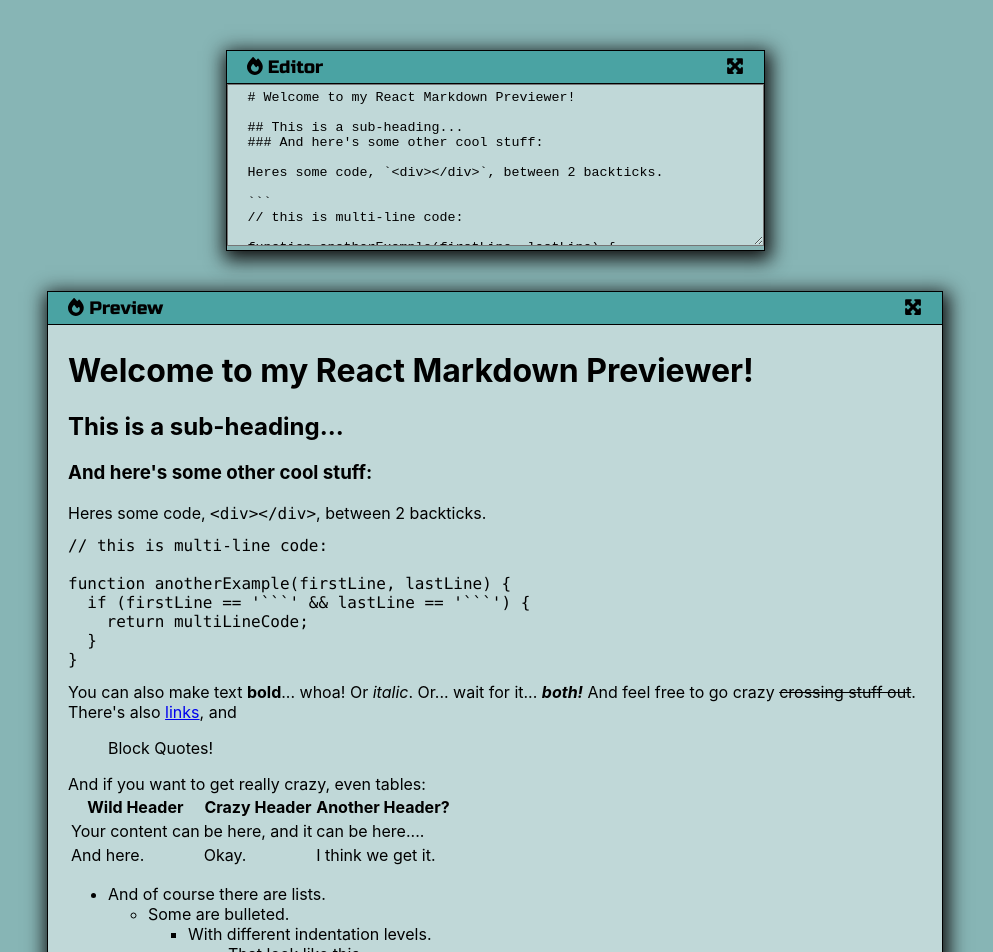
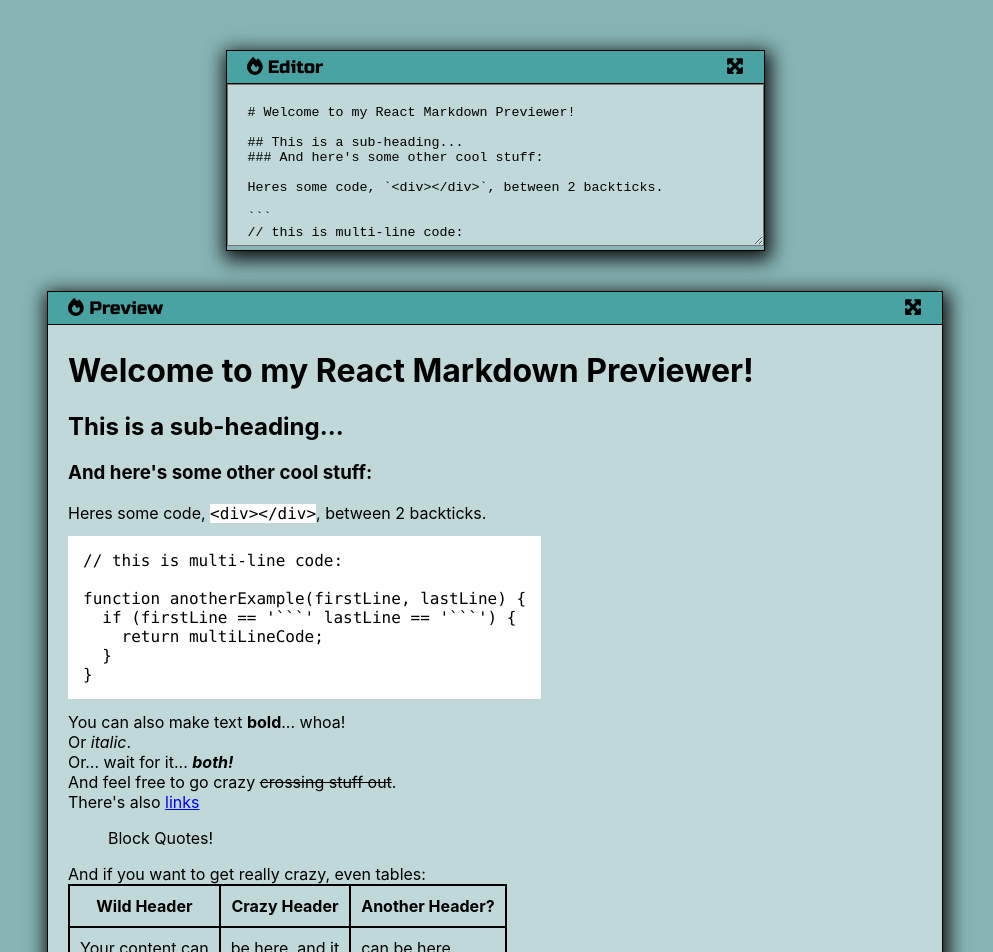
Before and after one commit to LyudmilaNevedomskaya/markdown-previewer, a React (Create React App) app: page / in a window 1280 px wide. Shown: the top 952 px of the page, without its empty margins (145-1138 px from the left). Built offline with nearby package versions, Linux system fonts and the light colour scheme; the HTML template or start-up script is replaced by a standard one.

Commit message:
App.js refactored to functional component, all tests passed

```diff
--- a/package.json
+++ b/package.json
@@ -11,9 +11,7 @@
     "@testing-library/react": "^13.4.0",
     "@testing-library/user-event": "^13.5.0",
     "dompurify": "^2.4.0",
-    "jsdom": "^20.0.1",
     "marked": "^4.1.1",
-    "marked-react": "^1.3.0",
     "react": "^18.2.0",
     "react-dom": "^18.2.0",
     "react-scripts": "5.0.1",
--- a/src/App.css
+++ b/src/App.css
@@ -12,6 +12,14 @@ p {
 img {
   max-width: 250px;
 }
+code {
+  background-color: white;
+}
+pre {
+  background-color: white;
+  width: fit-content;
+  padding: 15px;
+}
 .container {
   display: flex;
   flex-direction: column;
@@ -20,6 +28,14 @@ img {
   margin: auto;
   margin-top: 50px;
   width: 70%;
+}
+table {
+  border: 2px solid black;
+  border-collapse: collapse;
+}
+td, th {
+  border: 2px solid black;
+  padding: 10px;
 }
 .editor-container, .preview-container {
   border: 1px solid black;
--- a/src/App.js
+++ b/src/App.js
@@ -1,39 +1,36 @@
 import './App.css';
 import React from 'react';
-import DOMPurify from 'dompurify';
-import { marked } from 'marked'
-import defaultMarkdown from './utils/defaultMarkdown';
 import Editor from './components/Editor';
 import Previewer from './components/Previewer';
+import { marked } from 'marked'
+import DOMPurify from 'dompurify';
+import defaultMarkdown from './utils/defaultMarkdown';
 
-class App extends React.Component {
-  constructor(props) {
-    super(props);
-    this.state = {
-      value: defaultMarkdown
-    };
-    this.handleChange = this.handleChange.bind(this);
+const markdownRenderer = new marked.Renderer();
+markdownRenderer.link = function (href, title, text) {
+  return `<a target='_blank' href="${href}">${text}</a>`;
+};
+marked.setOptions({ breaks: true });
+// remove the most common zerowidth characters from the start of the file
+marked.parse(
+  defaultMarkdown.replace(/^[\u200B\u200C\u200D\u200E\u200F\uFEFF]/, "")
+);
+
+const App = () => {
+
+  const [content, setContent] = React.useState(defaultMarkdown)
+
+  const handleChange = (event) => {
+    let clean = DOMPurify.sanitize(event.target.value);
+    clean = clean.replace(/&gt;+/g, '>');
+    setContent(clean);
   }
 
-  handleChange(event) {
-    let clean = DOMPurify.sanitize(event.target.value)
-    this.setState({ value: clean });
-  }
-
-  getMarkdownText() {
-    let rawMarkup = marked(this.state.value);
-    return { __html: rawMarkup };
-  }
-
-  render() {
-    return (
-      <div className="container">
-        <Editor value={this.state.value} handleChange={this.handleChange} />
-
-        <Previewer getMarkdownText={this.getMarkdownText()} />
-      </div>
-    );
-  }
+  return (
+    <div className="container">
+      <Editor value={content} handleChange={handleChange} />
+      <Previewer dangerouslySetInnerHTML={{ __html: marked(content, { renderer: markdownRenderer }) }} />
+    </div>
+  );
 }
-
 export default App;
--- a/src/components/Previewer.js
+++ b/src/components/Previewer.js
@@ -11,7 +11,7 @@ export default function Previewer(props) {
             <p><FontAwesomeIcon icon={faMaximize} /></p>
           </div>
           <div id='preview'
-            dangerouslySetInnerHTML={props.getMarkdownText}>
+            dangerouslySetInnerHTML={props.dangerouslySetInnerHTML}>
           </div>
         </div>
   )
--- a/src/utils/defaultMarkdown.js
+++ b/src/utils/defaultMarkdown.js
@@ -1,4 +1,5 @@
-const defaultMarkdown = `# Welcome to my React Markdown Previewer!
+const defaultMarkdown = `
+# Welcome to my React Markdown Previewer!
 
 ## This is a sub-heading...
 ### And here's some other cool stuff:
@@ -9,7 +10,7 @@ Heres some code, \`<div></div>\`, between 2 backticks.
 // this is multi-line code:
 
 function anotherExample(firstLine, lastLine) {
-  if (firstLine == '\`\`\`' && lastLine == '\`\`\`') {
+  if (firstLine == '\`\`\`' lastLine == '\`\`\`') {
     return multiLineCode;
   }
 }
@@ -20,7 +21,7 @@ Or _italic_.
 Or... wait for it... **_both!_**
 And feel free to go crazy ~~crossing stuff out~~.
 
-There's also [links](https://www.freecodecamp.com), and
+There's also [links](https://www.freecodecamp.com)
 > Block Quotes!
 
 And if you want to get really crazy, even tables:
```
Also changed, not shown: 1 other file (tests, documents, lock files or other folders).
